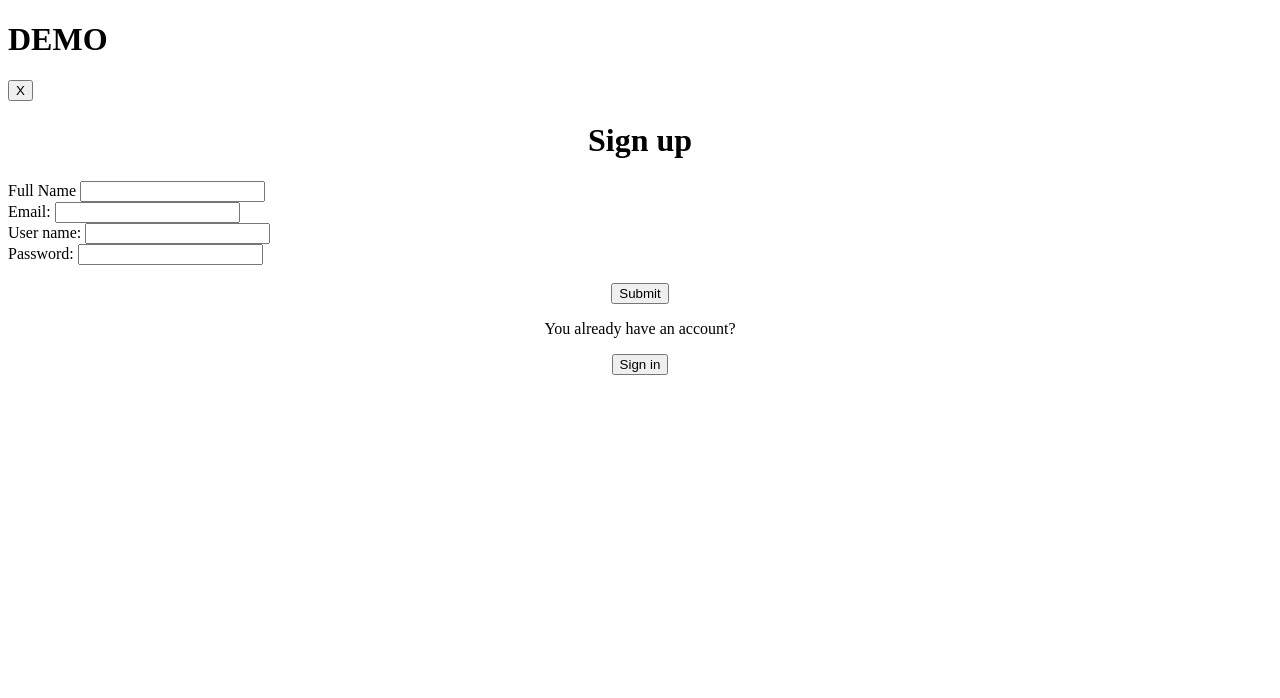
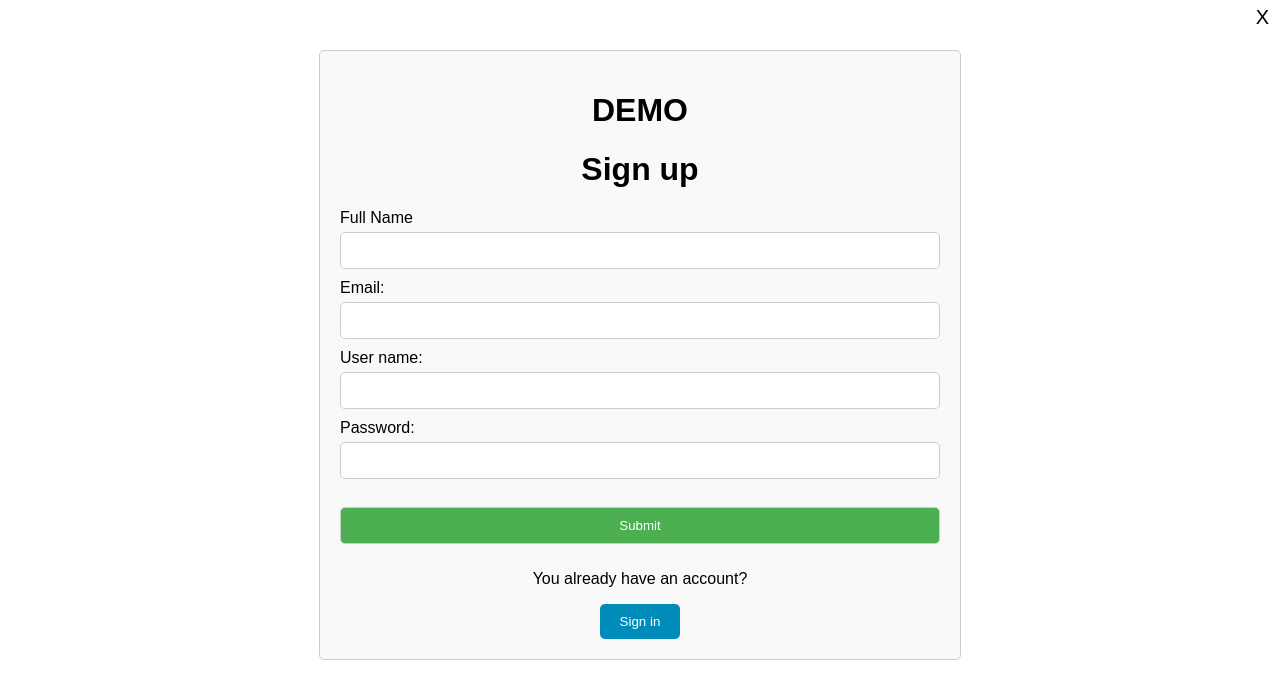
Before and after one commit to winndy112/Seminar-Framework, a plain HTML site: page demo_ui/main.html in a window 1280 px wide. Drawn offline with Linux system fonts and the light colour scheme.

Commit message:
add css to main.html

```diff
--- a/demo_ui/main.html
+++ b/demo_ui/main.html
@@ -6,19 +6,102 @@
     <meta charset="utf-8">
     <meta name="viewport" content="width=device-width, initial-scale=1.0" />
     <style>
+        body {
+            font-family: Arial, sans-serif;
+            margin: 0;
+            padding: 0;
+        }
 
+        #container {
+            width: 100%;
+            max-width: 600px;
+            margin: 50px auto;
+            padding: 20px;
+            border: 1px solid #ccc;
+            border-radius: 5px;
+            background-color: #f9f9f9;
+        }
+
+        h1 {
+            text-align: center;
+        }
+
+        legend {
+            text-align: center;
+        }
+
+        label {
+            display: block;
+            margin-bottom: 5px;
+            text-align: left;
+        }
+
+        input[type="text"],
+        input[type="password"],
+        input[type="submit"] {
+            width: 100%;
+            padding: 10px;
+            margin-bottom: 10px;
+            border: 1px solid #ccc;
+            border-radius: 5px;
+            box-sizing: border-box;
+        }
+
+        input[type="submit"] {
+            background-color: #4CAF50;
+            color: white;
+            cursor: pointer;
+        }
+
+        input[type="submit"]:hover {
+            background-color: #45a049;
+        }
+
+        .btn {
+            background-color: #008CBA;
+            color: white;
+            padding: 10px 20px;
+            border: none;
+            border-radius: 5px;
+            cursor: pointer;
+        }
+
+        .btn:hover {
+            background-color: #005f78;
+        }
+
+        .close-button {
+            position: absolute;
+            top: 5px;
+            right: 5px;
+            background-color: transparent;
+            border: none;
+            font-size: 20px;
+            cursor: pointer;
+        }
+
+        .signin-form-container,
+        .signup-form-container {
+            text-align: center;
+        }
     </style>
 </head>
 
 <body>
     <div id="container">
-        <header> <h1>DEMO</h1> </header>
+        <header>
+            <h1>DEMO</h1>
+        </header>
         <div class="signup-form-container">
             <!-- Sign up form -->
             <form id="signupForm" method="post">
                 <button id="closeButton" class="close-button" style="display: block;">X</button> <!-- Nút thoát -->
                 <!-- Các trường nhập liệu trong form -->
-                <legend><h1><center>Sign up</center></h1></legend>
+                <legend>
+                    <h1>
+                        <center>Sign up</center>
+                    </h1>
+                </legend>
                 <label for="fullname">Full Name</label>
                 <input type="text" id="fullname" name="fullname"><br>
                 <label for="signupEmail">Email: </label>
@@ -41,7 +124,11 @@
             <!-- Sign in form -->
             <form id="signinForm">
                 <button id="closeButton" class="close-button" style="display: block;">X</button> <!-- Nút thoát -->
-                <legend><h1><center>Sign in</center></h1></legend>
+                <legend>
+                    <h1>
+                        <center>Sign in</center>
+                    </h1>
+                </legend>
                 <label for="signinUsername">User name: </label>
                 <input type="text" id="signinUsername" name="username"><br>
                 <label for="signinPassword">Password: </label>
@@ -71,17 +158,16 @@
         signIn.style.display = 'none';
         signUp.style.display = 'block';
     }
-    document.getElementById("sign-up-btn").addEventListener('click', ()=>
-    {
+    document.getElementById("sign-up-btn").addEventListener('click', () => {
         ShowSignUp()
     }
     );
-    document.getElementById("sign-in-btn").addEventListener('click', ()=>
-    {
+    document.getElementById("sign-in-btn").addEventListener('click', () => {
         ShowSignIn()
     }
     );
 
 
 </script>
+
 </html>
```
